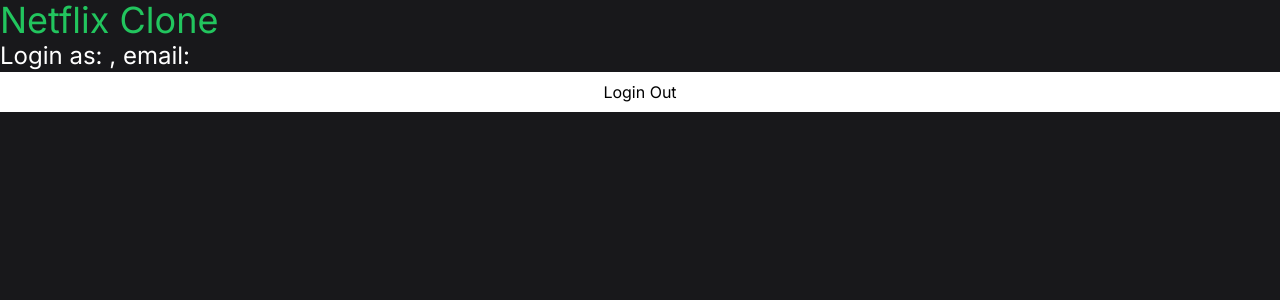
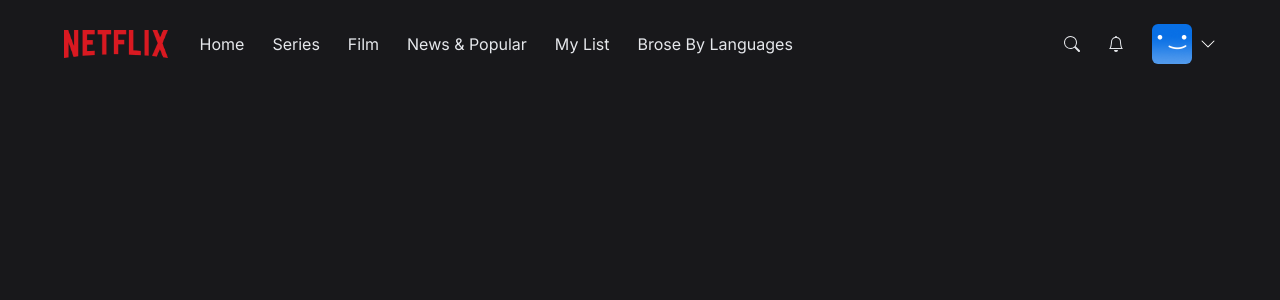
Before and after one commit to CloneableX/netflix-clo, a Next.js app: page / in a window 1280 px wide. Shown: the top 300 px of the page. Built offline with nearby package versions, Linux system fonts and the light colour scheme; no server answers; the database is empty; sample sign-in values are in the browser's storage.

Commit message:
feat: navbar

```diff
--- /dev/null
+++ b/app/components/AccountMenu.tsx
@@ -0,0 +1,32 @@
+'use client'
+
+import {BsChevronDown} from "react-icons/bs";
+import {useState} from "react";
+import useCurrentUser from "@/hooks/useCurrentUser";
+import {signOut} from "next-auth/react";
+
+export const AccountMenu = () => {
+  const [visible, setVisible] = useState(false);
+  const {user} = useCurrentUser()
+
+  return (
+    <div onClick={() => setVisible(!visible)} className="flex flex-row gap-2 items-center">
+      <div className="w-6 h-6 lg:w-10 lg:h-10 rounded-md overflow-hidden transition">
+        <img src="/images/default-blue.png" alt=""/>
+      </div>
+      <BsChevronDown className={`text-white transition ${visible ? 'rotate-180' : 'rotate-0'}`}/>
+      <div className={`absolute top-16 right-0 bg-black w-56 py-5 border-2 border-gray-800 ${visible || 'hidden'}`}>
+        <div className="flex flex-col gap-3">
+          <div className="px-3 flex flex-row gap-3 items-center w-full group/item">
+            <img className="w-8 rounded-md" src="/images/default-blue.png" alt=""/>
+            <p className="text-sm group-hover/item:underline">{user?.name}</p>
+          </div>
+          <hr className="bg-gray-600 border-0 h-px my-4"/>
+          <div onClick={() => signOut()} className="text-center text-sm hover:underline">
+            Sign out of Netflix
+          </div>
+        </div>
+      </div>
+    </div>
+  );
+};
--- a/app/components/MainPage.tsx
+++ /dev/null
@@ -1,15 +0,0 @@
-'use client'
-
-import useCurrentUser from "@/hooks/useCurrentUser";
-import {signOut} from "next-auth/react";
-
-export const MainPage = () => {
-	const {user} = useCurrentUser()
-	return (
-		<div>
-			<h1 className="text-4xl text-green-500">Netflix Clone</h1>
-			<p className="text-2xl text-white">Login as: {user?.name}, email: {user?.email}</p>
-			<button className="w-full h-10 bg-white" onClick={() => signOut({ callbackUrl: '/auth' })}>Login Out</button>
-		</div>
-	)
-}
--- /dev/null
+++ b/app/components/MobileMenu.tsx
@@ -0,0 +1,27 @@
+'use client'
+
+import {BsChevronDown} from "react-icons/bs";
+import {useState} from "react";
+
+export const MobileMenu = () => {
+  const [visible, setVisible] = useState(false);
+
+  return (
+    <div onClick={() => setVisible(!visible)}
+         className="lg:hidden flex flex-row items-center gap-2 ml-8 cursor-pointer relative">
+      <p className="text-white text-sm">Browse</p>
+      <BsChevronDown className={`text-white transition ${visible ? 'rotate-180' : 'rotate-0'}`}/>
+      <div
+        className={`text-white absolute top-8 left-0 bg-black w-56 py-5 border-2 border-gray-800 ${!visible && 'hidden'}`}>
+        <div className="flex flex-col gap-4">
+          <div className="px-3 text-center hover:underline">Home</div>
+          <div className="px-3 text-center hover:underline">Series</div>
+          <div className="px-3 text-center hover:underline">Films</div>
+          <div className="px-3 text-center hover:underline">News & Popular</div>
+          <div className="px-3 text-center hover:underline">My List</div>
+          <div className="px-3 text-center hover:underline">Brose by Languages</div>
+        </div>
+      </div>
+    </div>
+  );
+};
--- /dev/null
+++ b/app/components/Navbar.tsx
@@ -0,0 +1,63 @@
+'use client'
+
+import {BsBell, BsSearch} from "react-icons/bs";
+import {MobileMenu} from "@/app/components/MobileMenu";
+import {AccountMenu} from "@/app/components/AccountMenu";
+import {useEffect, useState} from "react";
+
+export const Navbar = () => {
+  const [showBackground, setShowBackground] = useState(false)
+
+  useEffect(() => {
+    const handleScroll = () => {
+      if (window.scrollY >= 66) {
+        setShowBackground(true)
+      } else {
+        setShowBackground(false)
+      }
+    }
+
+    window.addEventListener('scroll', handleScroll)
+
+    return () => {
+      window.removeEventListener('scroll', handleScroll)
+    }
+  }, [])
+
+  return (
+    <div
+      className={`
+        w-full
+        fixed
+        z-40
+        px-4
+        md:px-16
+        py-6
+        flex
+        flex-row
+        items-center
+        ${showBackground ? 'bg-zinc-900 bg-opacity-90' : ''}
+      `}
+    >
+      <img src="/images/logo.png" alt="Logo" className="h-4 lg:h-7"/>
+      <div className="lg:flex flex-row items-center gap-7 ml-8 cursor-pointer text-white hidden">
+        <div className="text-gray-200 hover:text-gray-300 cursor-pointer transition">Home</div>
+        <div className="text-gray-200 hover:text-gray-300 cursor-pointer transition">Series</div>
+        <div className="text-gray-200 hover:text-gray-300 cursor-pointer transition">Film</div>
+        <div className="text-gray-200 hover:text-gray-300 cursor-pointer transition">News & Popular</div>
+        <div className="text-gray-200 hover:text-gray-300 cursor-pointer transition">My List</div>
+        <div className="text-gray-200 hover:text-gray-300 cursor-pointer transition">Brose By Languages</div>
+      </div>
+      <MobileMenu/>
+      <div className="flex flex-row items-center gap-7 text-white ml-auto cursor-pointer">
+        <div className="text-gray-200 hover:text-gray-300 transition">
+          <BsSearch/>
+        </div>
+        <div className="text-gray-200 hover:text-gray-300 transition">
+          <BsBell/>
+        </div>
+        <AccountMenu/>
+      </div>
+    </div>
+  );
+};
--- a/app/page.tsx
+++ b/app/page.tsx
@@ -1,15 +1,15 @@
-import {MainPage} from "@/app/components/MainPage";
 import {getServerSession} from "next-auth";
 import {authOptions} from "@/pages/api/auth/[...nextauth]";
 import {redirect} from "next/navigation";
 import {RedirectType} from "next/dist/client/components/redirect";
+import {Navbar} from "@/app/components/Navbar";
 
 const Home = async () => {
   const session = await getServerSession(authOptions)
   if (!session) {
     redirect('/auth', RedirectType.replace)
   }
-  return <MainPage/>
+  return <Navbar />
 }
 
 export default Home
```
